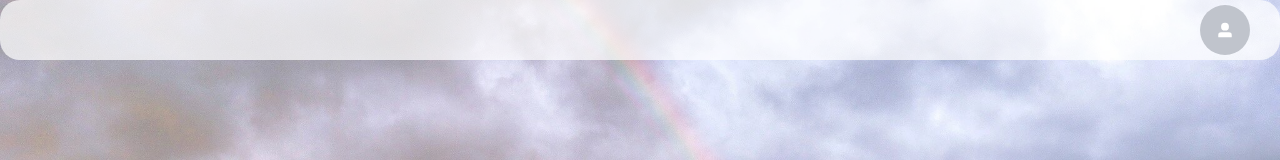
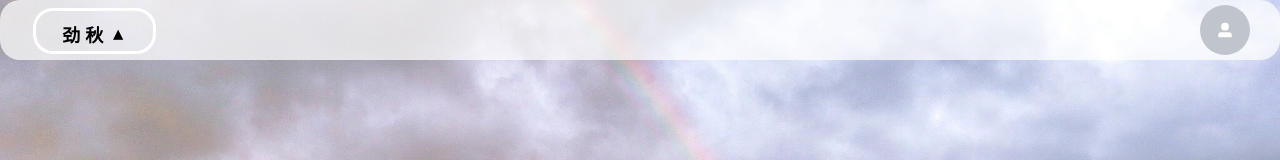
Before and after one commit to LovelyToaster/Season-Player, a Vue app: page /autumn in a window 1280 px wide. Shown: the top 160 px of the page. Built offline with nearby package versions, Linux system fonts and the light colour scheme.

Commit message:
界面nav

```diff
--- a/src/components/season/Autumn.vue
+++ b/src/components/season/Autumn.vue
@@ -6,8 +6,24 @@
     <div class="userBox">
       <el-avatar :size="50" :icon="UserFilled"/>
     </div>
-    <!-- nav栏-->
   </div>
+  <!-- nav栏-->
+  <div class="dropdown">
+    <button class="dropbtn">劲秋
+      <span class="arrow">&#9652;</span>
+    </button>
+    <div class="dropdown-content">
+      <a href="#">芳春</a>
+      <a href="#">朱夏</a>
+      <a href="#">清冬</a>
+    </div>
+  </div>
+
+<!--  歌单大图-->
+  <div class="songListBox">
+
+  </div>
+
 </template>
 
 <script setup lang="ts">
@@ -17,5 +33,84 @@ import '@/style/backNav.css'
 </script>
 
 <style scoped>
+.dropdown {
+  position: relative;
+  display: inline-block;
+  margin-top: 0;
+  margin-left: 2%;
+  height: 40px;
+  border: 3px #ffffff solid;
+  border-radius: 20px;
+  transition: padding 0.3s ease; /* 添加过渡效果 */
+  padding: 0 10px; /* 初始左右内边距 */
+}
 
+.dropdown:hover {
+  padding: 0 20px; /* 点击时的左右内边距 */
+}
+
+.dropbtn {
+  background-color: transparent;
+  color: black;
+  padding: 10px 16px;
+  border: none;
+  cursor: pointer;
+  display: flex;
+  align-items: center;
+  font-size: 18px;
+  letter-spacing: 5px;
+  font-weight: bold;
+}
+
+.arrow {
+  margin-left: 5px;
+  transition: transform 0.3s ease;
+}
+
+.dropdown:hover .arrow {
+  transform: rotate(180deg);
+}
+
+.dropdown-content {
+  display: none;
+  position: absolute;
+  background-color: transparent;
+  min-width: 105px;
+  box-shadow: 0 8px 16px 0 rgba(0, 0, 0, 0.2);
+  z-index: 1;
+  left: 0;
+  top: 100%;
+  border-radius: 15px;
+  animation: dropdownAnimation 0.3s ease-out; /* 添加动画属性 */
+  animation-fill-mode: forwards; /* 保持动画最后一帧状态 */
+}
+
+.dropdown-content a {
+  color: white;
+  padding: 12px 16px;
+  text-decoration: none;
+  display: block;
+  font-size: 18px;
+  letter-spacing: 5px;
+  font-weight: bold;
+}
+
+.dropdown-content a:hover {
+  background-color: rgba(255, 255, 255, 0.1);
+}
+
+.dropdown:hover .dropdown-content {
+  display: block;
+}
+
+@keyframes dropdownAnimation {
+  0% {
+    transform: translateY(-20px);
+    opacity: 0;
+  }
+  100% {
+    transform: translateY(0);
+    opacity: 1;
+  }
+}
 </style>
```
